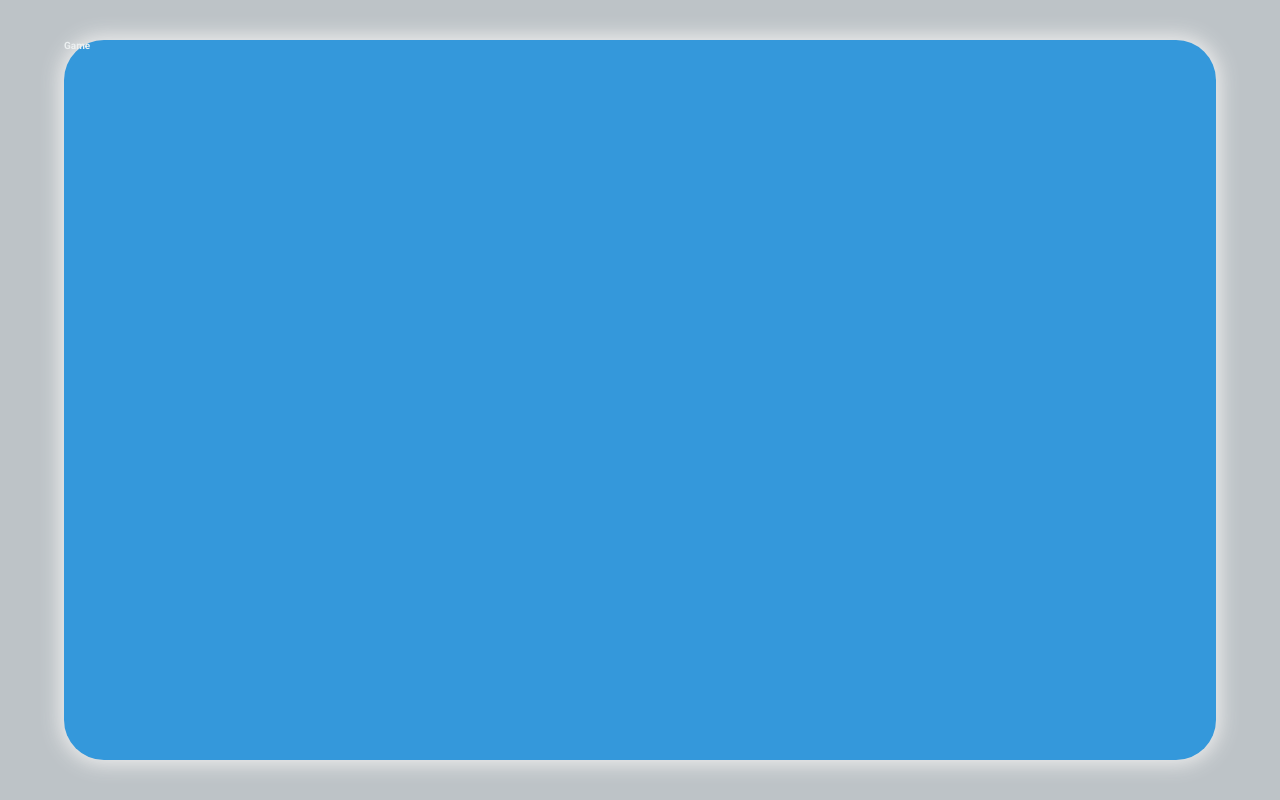
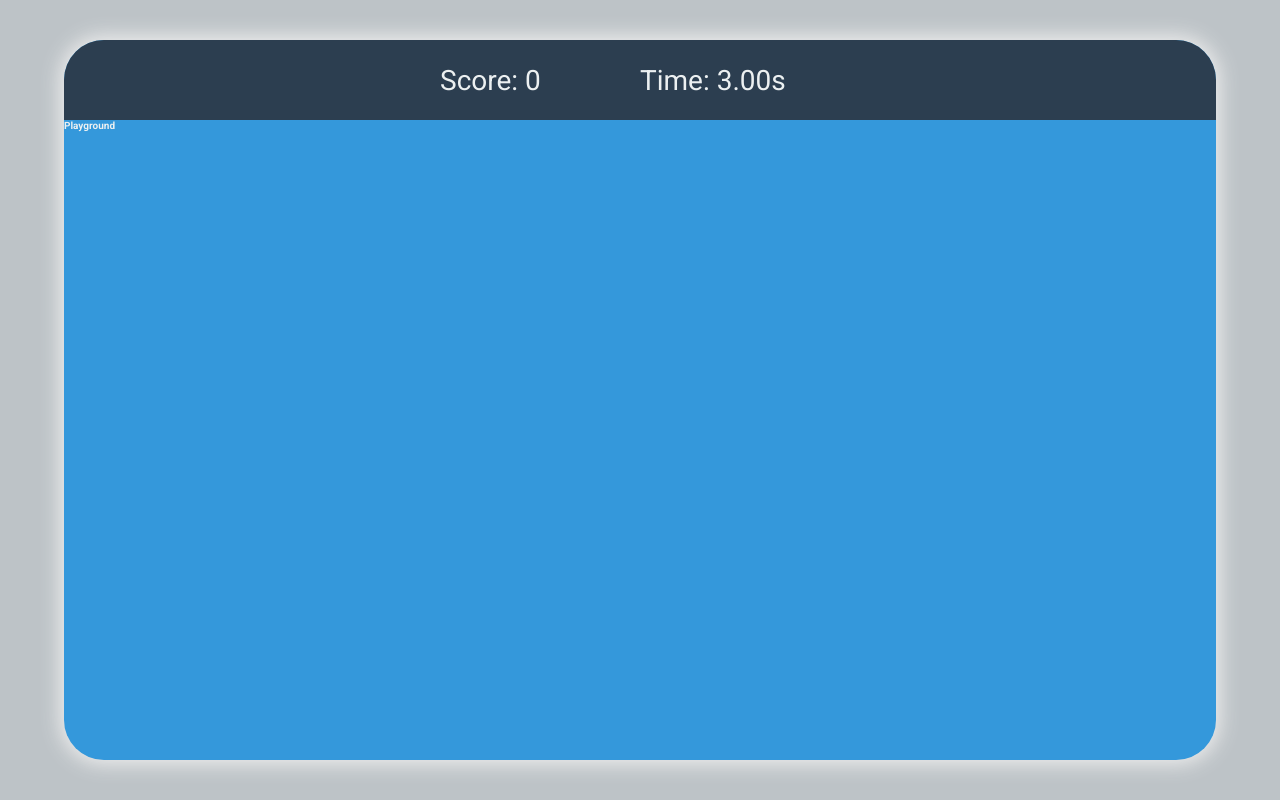
Before and after one commit to daankh/Fast-Click-Game, a React app: page / in a window 1280 px wide. Both pictures are taken after a click on the input "New Game". Built offline with nearby package versions, Linux system fonts and the light colour scheme.

Commit message:
add basic setting for game area

```diff
--- a/src/js/Components/Area.js
+++ b/src/js/Components/Area.js
@@ -1,5 +1,6 @@
 import React, { Component } from 'react';
 import Settings from './Settings'
+import Game from './Game'
 
 class Area extends Component {
     constructor(props) {
@@ -53,7 +54,13 @@ class Area extends Component {
         if (this.state.game === true) {
             return (
                 <main className="area">
-                    <h1>Game</h1>
+                    <Game difficultyLevel={this.state.difficultyLevel}
+                        timeToClick={this.state.timeToClick}
+                        nextTimeMinus={this.state.nextTimeMinus}
+                        points={this.state.points}
+                        minusPoints={this.state.minusPoints}
+                        minTime={this.state.minTime}
+                    />
                 </main>
             )
         }
--- /dev/null
+++ b/src/js/Components/Game.js
@@ -0,0 +1,27 @@
+import React, { Component, Fragment } from 'react';
+
+import Heading from './Heading'
+import Playground from './Playground'
+
+class Game extends Component {
+    constructor(props) {
+        super(props)
+
+        this.state = {
+            currentTime: this.props.timeToClick
+        }
+    }
+
+
+    render() {
+
+        return (
+            <div className="game">
+                <Heading currentTime={this.state.currentTime} score={this.props.points} />
+                <Playground />
+            </div>
+        )
+    }
+}
+
+export default Game
--- /dev/null
+++ b/src/js/Components/Heading.js
@@ -0,0 +1,26 @@
+import React, { Component, Fragment } from 'react';
+
+class Heading extends Component {
+    constructor(props) {
+        super(props)
+
+        this.state = {}
+    }
+
+
+    render() {
+
+        return (
+            <div className="game__heading">
+                <div className="game__score">
+                    <span>Score:</span> <span>{this.props.score}</span>
+                </div>
+                <div className="game__time">
+                    <span>Time:</span> <span>{(this.props.currentTime / 1000).toFixed(2)}s</span>
+                </div>
+            </div>
+        )
+    }
+}
+
+export default Heading
--- /dev/null
+++ b/src/js/Components/Playground.js
@@ -0,0 +1,19 @@
+import React, { Component, Fragment } from 'react';
+
+class Playground extends Component {
+    constructor(props) {
+        super(props)
+
+        this.state = {}
+    }
+
+
+    render() {
+
+        return (
+            <h1>Playground</h1>
+        )
+    }
+}
+
+export default Playground
--- a/src/sass/_area.scss
+++ b/src/sass/_area.scss
@@ -3,6 +3,7 @@
     width: 90vw;
     max-width: 1440px;
     height: 90vh;
+    overflow: hidden;
 
     @include center(absolute);
 
--- /dev/null
+++ b/src/sass/_game.scss
@@ -0,0 +1,21 @@
+.game {
+    height: 100%;
+    width: 100%;
+
+    &__heading {
+        height: 8rem;
+        background-color: $color-bg-settings;
+
+        font-size: 2.8rem;
+
+        display: flex;
+        justify-content: center;
+        align-items: center;
+    }
+
+    &__score,
+    &__time {
+        width: 20rem;
+    }
+
+}
--- a/src/sass/style.scss
+++ b/src/sass/style.scss
@@ -5,3 +5,4 @@
 @import './area';
 @import './settings';
 @import './rules';
+@import './game'
```
